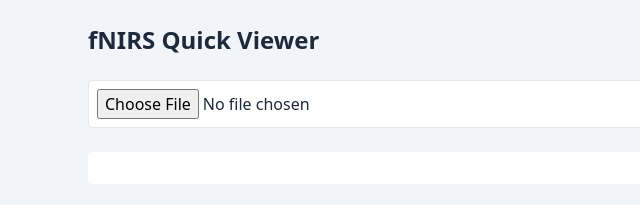
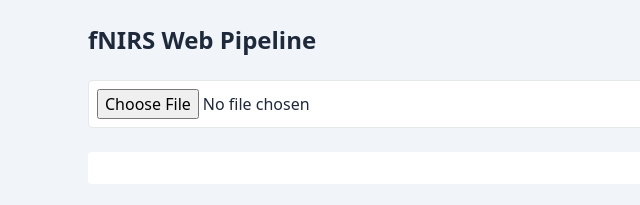
Before and after one commit to rgougelet/fnirs-webpipe, a plain HTML site: page index.html in a window 1280 px wide. Shown: the top 205 px of the page, 0-640 px from the left. Drawn offline with nearby package versions, Linux system fonts and the light colour scheme.

Commit message:
Rename fNIRS Quick Viewer to fNIRS Web Pipeline

```diff
--- a/index.html
+++ b/index.html
@@ -2,7 +2,7 @@
 <html lang="en">
 <head>
   <meta charset="UTF-8">
-  <title>fNIRS Quick Viewer</title>
+  <title>fNIRS Web Pipeline</title>
 
   <script src="https://cdn.tailwindcss.com"></script>
   <script src="https://cdn.jsdelivr.net/npm/jszip@3.10.1/dist/jszip.min.js"></script>
@@ -19,7 +19,7 @@
 
   <div class="max-w-6xl mx-auto p-6 space-y-6">
 
-    <h1 class="text-2xl font-semibold">fNIRS Quick Viewer</h1>
+    <h1 class="text-2xl font-semibold">fNIRS Web Pipeline</h1>
 
     <input
       type="file"
```
